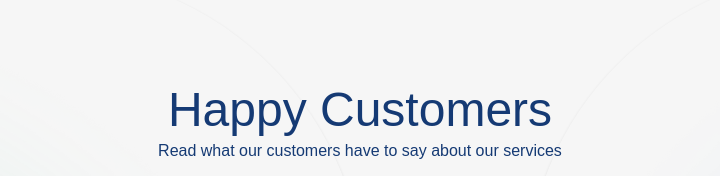
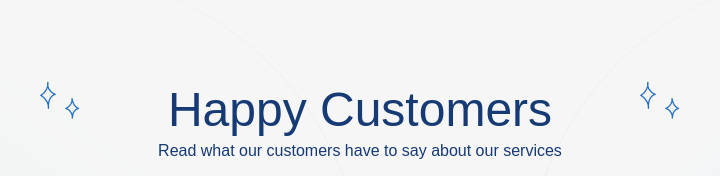
Before and after one commit to moyoussef11/BuraqSite, a website: page src/services.html in a window 1280 px wide. Shown: the part 2721-2897 px from the top of the page, 280-1000 px from the left. Drawn offline with nearby package versions, Linux system fonts and the light colour scheme.

Commit message:
some edits

```diff
--- a/src/services.html
+++ b/src/services.html
@@ -510,6 +510,8 @@
 
     <!-- Start Section Four -->
     <section id="testimonial-area" class="padding relative z-20">
+      <img src="./assets/Group 1349.png" class="absolute left-80 " alt="icon">
+      <img src="./assets/Group 1349.png" class="absolute right-80 " alt="icon">
       <div class="absolute left-0 top-10">
         <img
           class="w-full h-full object-cover rounded-full shadow -z-20"
```
Also changed, not shown: src/output.css.
